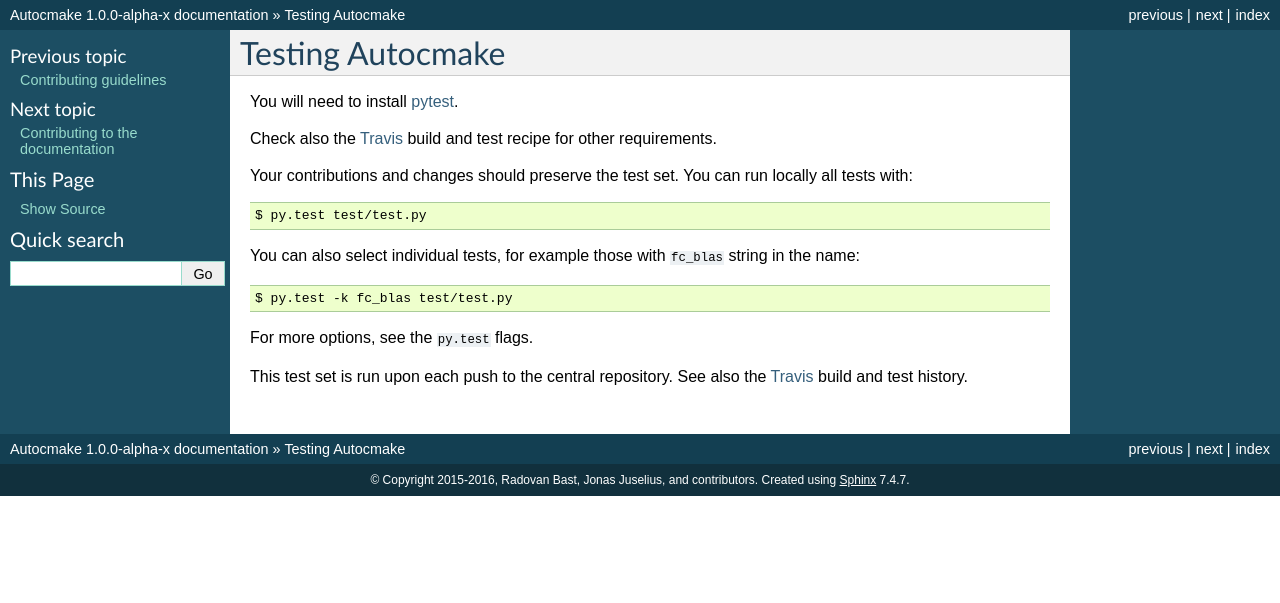
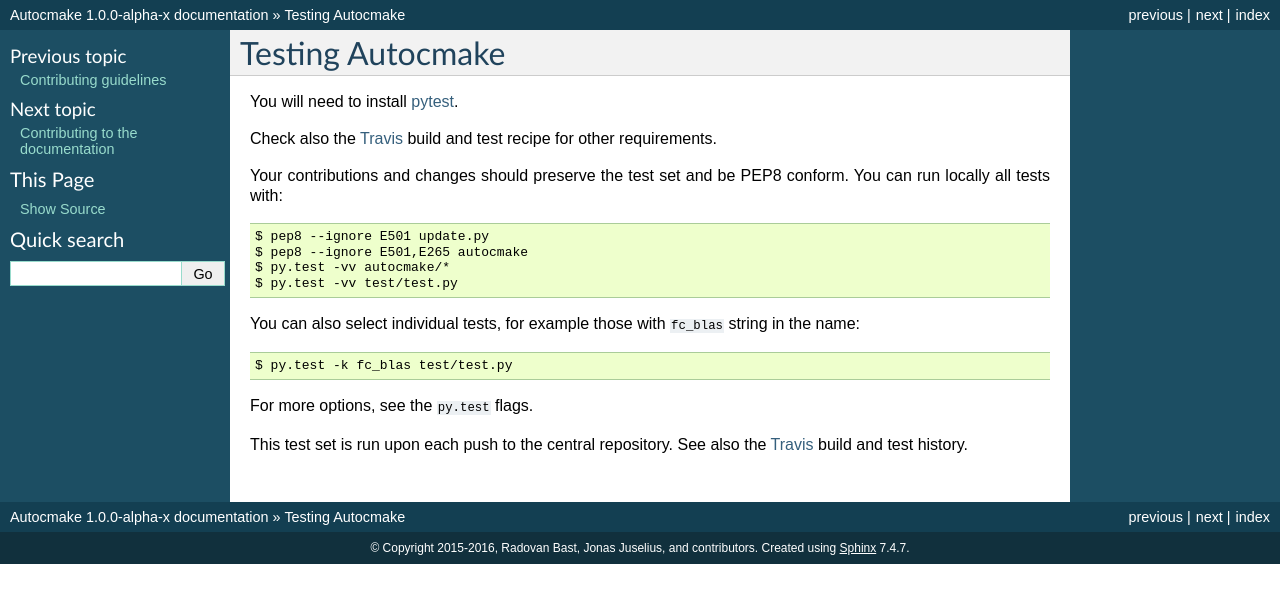
Before and after one commit to dev-cafe/autocmake, a Sphinx documentation site: the page built from doc/contributors/testing.rst, in a window 1280 px wide. Shown: the top 603 px of the page. Built offline with Sphinx 7.4.7, drawn with Linux system fonts in a browser that asks for light colours.

Commit message:
extend doc about testing

```diff
--- a/doc/contributors/testing.rst
+++ b/doc/contributors/testing.rst
@@ -8,9 +8,13 @@ You will need to install `pytest <http://pytest.org/>`__.
 Check also the `Travis  <https://github.com/coderefinery/autocmake/blob/master/.travis.yml>`__
 build and test recipe for other requirements.
 
-Your contributions and changes should preserve the test set. You can run locally all tests with::
+Your contributions and changes should preserve the test set and be PEP8 conform.
+You can run locally all tests with::
 
-  $ py.test test/test.py
+  $ pep8 --ignore E501 update.py
+  $ pep8 --ignore E501,E265 autocmake
+  $ py.test -vv autocmake/*
+  $ py.test -vv test/test.py
 
 You can also select individual tests, for example those with ``fc_blas`` string in the name::
 
```
